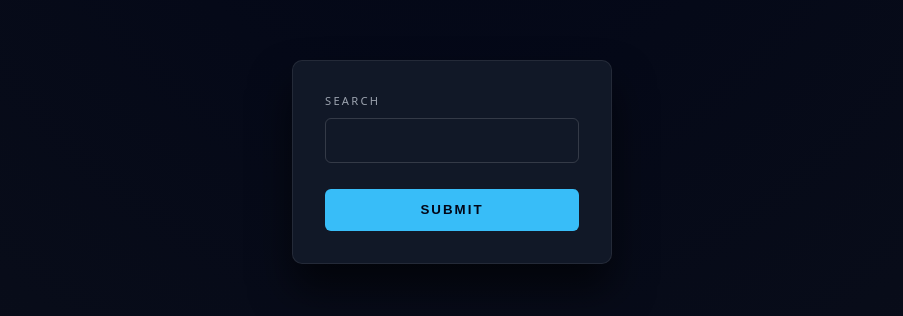
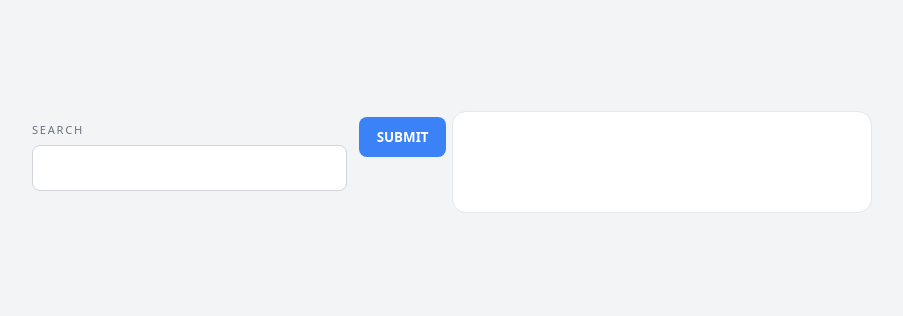
Before and after one commit to STORM533/Weather-App, a website built with webpack: page src/template.html in a window 1280 px wide. Shown: the part 238-554 px from the top of the page, without its empty margins (188-1091 px from the left). Built offline with nearby package versions, Linux system fonts and the light colour scheme.

Commit message:
api calling and displaying successfull

```diff
--- a/src/apiCalling.js
+++ b/src/apiCalling.js
@@ -1,6 +1,10 @@
+import {divs} from "./content.js";
 async function getWeather(input) {
+
     const response = await fetch(`https://weather.visualcrossing.com/VisualCrossingWebServices/rest/services/timeline/${input}?unitGroup=metric&key=5AN4VQVYNPK8GATDWNPVPE4ZC&contentType=json`);
     const weatherData = await response.json();
     console.log(weatherData);
+    divs(weatherData);
+
 }
 export {getWeather};
--- /dev/null
+++ b/src/content.js
@@ -0,0 +1,13 @@
+function divs(input) {
+    const Address = document.querySelector("#Address");
+    const temp = document.querySelector("#todayTemp");
+    const feelslike = document.querySelector("#feelslike");
+    const humidity= document.querySelector("#Humidity");
+    const description = document.querySelector("#description");
+    Address.textContent = "City: " + input.address;
+    temp.textContent ="Current Temperature: " +  input.currentConditions.temp;
+    feelslike.textContent = "Feels Like: " + input.currentConditions.feelslike;
+    humidity.textContent = "Humidity: " + input.currentConditions.humidity;
+    description.textContent = input.description;
+}
+export {divs};
--- a/src/styles/styles.css
+++ b/src/styles/styles.css
@@ -1,102 +1,124 @@
-/* -----------------------
+/* ------------------------
    Reset
------------------------- */
+------------------------- */
 * {
   margin: 0;
   padding: 0;
   box-sizing: border-box;
+  font-family: system-ui, -apple-system, BlinkMacSystemFont, sans-serif;
 }
 
-/* -----------------------
-   Theme
------------------------- */
-:root {
-  --bg: #0b0f1a;
-  --card: #111827;
-  --text: #e5e7eb;
-  --muted: #9ca3af;
-  --accent: #38bdf8;
-  --radius: 10px;
+/* ------------------------
+   Page layout
+------------------------- */
+body {
+  min-height: 100vh;
+  background: #f3f4f6;
+  display: flex;
+  align-items: center;
+  justify-content: center;
+  color: #111827;
 }
 
-/* -----------------------
-   Page Layout
------------------------- */
-body {
-  min-height: 100vh;
-  display: grid;
-  place-items: center;
-  background: radial-gradient(circle at top, #020617, #0b0f1a);
-  font-family: system-ui, -apple-system, BlinkMacSystemFont, sans-serif;
-  color: var(--text);
+/* ------------------------
+   App container
+------------------------- */
+body > * {
+  width: 100%;
+  max-width: 420px;
 }
 
-/* -----------------------
-   Form Card
------------------------- */
+/* ------------------------
+   Form
+------------------------- */
 form {
-  width: 320px;
-  padding: 2rem;
-  background: var(--card);
-  border-radius: var(--radius);
-  border: 1px solid rgba(255, 255, 255, 0.08);
-  box-shadow: 0 25px 40px rgba(0, 0, 0, 0.6);
   display: flex;
-  flex-direction: column;
-  gap: 1.6rem;
+  gap: 0.75rem;
+  margin-bottom: 1rem;
 }
 
-/* -----------------------
-   Label + Input
------------------------- */
 label {
+  flex: 1;
+  font-size: 0.7rem;
+  letter-spacing: 0.15em;
+  color: #6b7280;
+}
+
+input {
+  width: 100%;
+  margin-top: 0.35rem;
+  padding: 0.7rem 0.8rem;
+  border-radius: 8px;
+  border: 1px solid #d1d5db;
+  font-size: 1rem;
+}
+
+input:focus {
+  outline: none;
+  border-color: #3b82f6;
+}
+
+/* ------------------------
+   Button
+------------------------- */
+button {
+  align-self: flex-end;
+  padding: 0.7rem 1.1rem;
+  background: #3b82f6;
+  color: #ffffff;
+  border: none;
+  border-radius: 8px;
+  font-weight: 600;
+  cursor: pointer;
+}
+
+button:hover {
+  background: #2563eb;
+}
+
+/* ------------------------
+   Weather card
+------------------------- */
+#disp {
+  padding: 1.5rem;
+  background: #ffffff;
+  border-radius: 14px;
+  border: 1px solid #e5e7eb;
   display: flex;
   flex-direction: column;
   gap: 0.6rem;
-  font-size: 0.7rem;
-  letter-spacing: 0.2em;
-  color: var(--muted);
+  text-align: center;
 }
 
-input {
-  padding: 0.8rem 1rem;
-  font-size: 1rem;
-  border-radius: calc(var(--radius) - 4px);
-  border: 1px solid rgba(255, 255, 255, 0.15);
-  background: transparent;
-  color: var(--text);
-  outline: none;
-  transition: border 0.25s ease, box-shadow 0.25s ease;
+/* ------------------------
+   Typography
+------------------------- */
+#Address {
+  font-size: 1.3rem;
+  font-weight: 600;
 }
 
-input:focus {
-  border-color: var(--accent);
-  box-shadow: 0 0 0 3px rgba(56, 189, 248, 0.2);
+#todayTemp {
+  font-size: 3.2rem;
+  font-weight: 700;
+  margin: 0.4rem 0;
 }
 
-/* -----------------------
-   Submit Button
------------------------- */
-button {
-  width: 100%;
-  padding: 0.85rem;
-  border-radius: calc(var(--radius) - 4px);
-  border: none;
-  background: var(--accent);
-  color: #020617;
-  font-weight: 600;
-  letter-spacing: 0.15em;
-  cursor: pointer;
-  transition: transform 0.15s ease, box-shadow 0.15s ease, opacity 0.15s ease;
+#feelslike,
+#Humidity {
+  font-size: 0.9rem;
+  color: #4b5563;
 }
 
-button:hover {
-  transform: translateY(-1px);
-  box-shadow: 0 10px 20px rgba(56, 189, 248, 0.4);
+#description {
+  font-size: 0.95rem;
+  color: #374151;
 }
 
-button:active {
-  transform: translateY(0);
-  box-shadow: none;
-  opacity: 0.9;
+/* ------------------------
+   Icon
+------------------------- */
+#icon {
+  margin-top: 0.5rem;
+  font-size: 2.5rem;
 }
--- a/src/template.html
+++ b/src/template.html
@@ -16,5 +16,12 @@
             <button type="submit" id="btn">SUBMIT</button>
         </div>
     </form>
+    <div id="disp">
+        <div id="Address"></div>
+        <div id="todayTemp"></div>
+        <div id="feelslike"></div>
+        <div id="Humidity"></div>
+        <div id="description"></div>
+    </div>
 </body>
 </html>
```
